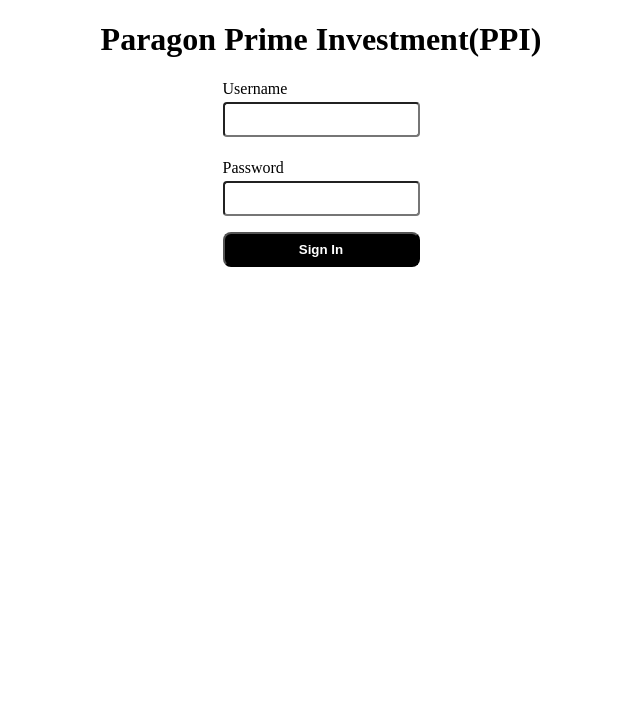
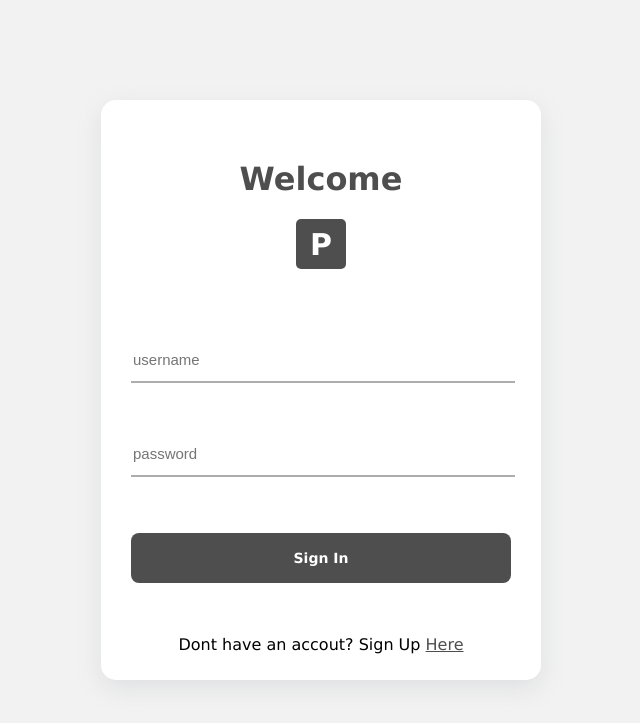
Before and after one commit to joshosim/paraga, a Django app: page /users/signin/ in a window 1280 px wide. Shown: the top 723 px of the page, without its empty margins (319-959 px from the left). Run offline with Django 5.2, Linux system fonts and the light colour scheme.

Commit message:
css for login refurbished

```diff
--- a/paragan/app/templates/dashboard.html
+++ b/paragan/app/templates/dashboard.html
@@ -24,7 +24,7 @@
                 <a href="#">Home</a>
                 <a href="#">Dashboard</a>
                 <a href="#">Investment</a>
-                <a href="#">Logout</a>
+                <a href="{% url 'users:logout' %}">Logout</a>
             </div>
         </div>
     </nav>
@@ -32,7 +32,7 @@
     <div>
         <div>
             <div class="img">
-                <img src='/paragan/static/img/man.png' alt="/" />
+                <img src="{% static 'img/man.png' %}" alt="/" />
             </div>
             <div class="text-left">
                 <p class="title">
--- /dev/null
+++ b/paragan/static/css/base.css
@@ -0,0 +1,3 @@
+body {
+    background: #f2f2f2;
+}
--- a/paragan/static/css/login.css
+++ b/paragan/static/css/login.css
@@ -3,22 +3,6 @@ body {
     margin: 0 auto;
     display: grid;
     place-items: center;
-}
-
-input,
-button,
-label {
-    display: block;
-}
-
-label {
-    text-transform: capitalize;
-}
-
-input {
-    padding: 0.5rem;
-    margin: 0.25rem 0;
-    border-radius: 0.25rem;
 }
 
 button {
@@ -30,3 +14,83 @@ button {
     font-weight: bold;
     margin: 1rem auto;
 }
+.container{
+    display: flex;
+    width: 100%;
+    align-items: center;
+    justify-content: center;
+    margin-top: 100px;
+}
+.second_container{
+    padding: 10px;
+    height: 70%;
+    background: white;
+    width: 60%;
+    box-shadow: rgba(149, 157, 165, 0.2) 0px 8px 24px;
+    border-radius: 15px;
+}
+.title_head{
+    text-align: center;
+    font-family:Verdana, Geneva, Tahoma, sans-serif;
+    margin-top: 50px;
+    color: rgb(78, 78, 78);
+}
+.p_logo_bg{
+    justify-content: center;
+    display: flex;
+    align-items: center;
+}
+.p_logo{
+    width: 50px;
+    height: 50px;
+    border-radius: 5px;
+    background: rgb(78, 78, 78);
+    text-align: center;
+    font-family:Verdana, Geneva, Tahoma, sans-serif;
+    justify-content: center;
+    align-items: center;
+    display: flex;
+    font-size: 30PX;
+    font-weight: bolder;
+    color: white;
+}
+.input_bars{
+    margin-top: 0px;
+    padding: 20px;
+}
+.input_bars input{
+    margin-top: 50px;
+    border: none;
+    width: 100%;
+    outline: none;
+    height: 40px;
+    border-bottom: 2px solid rgba(78, 78, 78, 0.459);
+}
+.input_bars input::placeholder{
+    margin-bottom: 4px;
+    font-weight: 100;
+    font-size: 15px;
+}
+.btn{
+    padding: 20px;
+}
+.btn button{
+    height: 50px;
+    background: rgb(78, 78, 78);
+    border: none;
+    font-size: 14px;
+    font-family:Verdana, Geneva, Tahoma, sans-serif;
+}
+.end_text{
+    text-align: center;
+    font-family: Verdana, Geneva, Tahoma, sans-serif;
+}
+.end_text a{
+    color: rgb(78, 78, 78);
+}
+.error{
+    color: red;
+    font-size: 14px;
+    font-weight: 200;
+    font-family: Verdana, Geneva, Tahoma, sans-serif;
+}
--- a/paragan/static/js/login.js
+++ b/paragan/static/js/login.js
@@ -0,0 +1,9 @@
+document.addEventListener('DOMContentLoaded', ()=>{
+    var error = document.getElementById('error').value
+    var message_box = document.getElementById('message_box')
+    var message =  document.getElementById('message')
+    if (error!=''){
+        message.textContent = error
+        message_box.style.marginRight='0px'
+    }
+})
--- a/paragan/users/models.py
+++ b/paragan/users/models.py
@@ -20,7 +20,7 @@ class User(AbstractUser):
     objects = UserManager()
 
 class UserData(models.Model):
-    user = models.OneToOneField(User, on_delete=models.CASCADE, default=None)
+    user = models.OneToOneField(User, on_delete=models.CASCADE)
     user_balance = models.DecimalField(default=0.00, decimal_places=2, max_digits=50000)
     user_status = models.CharField(null=True, max_length=5000)
     user_notification = models.CharField(null=True, max_length=3000)
--- /dev/null
+++ b/paragan/users/templates/base.html
@@ -0,0 +1,17 @@
+<!DOCTYPE html>
+<html lang="en">
+{% load static %}
+<head>
+    <meta charset="UTF-8">
+    <meta name="viewport" content="width=device-width, initial-scale=1.0">
+    <title>Document</title>
+    <link rel="stylesheet" href="{% static 'css/base.css' %}">
+    {% block extra_css %}
+    {% endblock %}
+</head>
+<body>
+    {% block content %}
+
+    {% endblock content %}
+</body>
+</html>
--- a/paragan/users/templates/login.html
+++ b/paragan/users/templates/login.html
@@ -1,3 +1,4 @@
+{% extends 'base.html' %}
 {% load static %}
 <!DOCTYPE html>
 <html lang="en">
@@ -6,24 +7,44 @@
     <meta charset="UTF-8">
     <meta name="viewport" content="width=device-width, initial-scale=1.0">
     <title>Login</title>
+    {% block extra_css %}
     <link rel="stylesheet" href="{% static 'css/login.css' %}">
+    {% endblock %}
     <script src="{% static 'js/login.js' %}"></script>
 </head>
 
+{% block content %}
 <body>
-    <h1>Paragon Prime Investment(PPI) </h1>
-    <form action="" method="post" id="form">
-        {% csrf_token %}
-        <label>username</label>
-        <input type="text" id="username" name="username"><br>
-        <label>password</label>
-        <input type="password" name="password" id="password">
+    <div class="container">
+        <div class="second_container">
+            <h1 class="title_head">Welcome</h1>
+            <div class="p_logo_bg">
+                <div class="p_logo">P</div>
+            </div>
+            <form action="" method="post" id="form">
+                {% csrf_token %}
 
-        <button type="submit" id="btnMSG">Sign In</button>
-        {% for message in messages %}
-        <p id="errorMSG">{{message}}</p>
-        {% endfor %}
-    </form>
+                <div class="input_bars">
+                    <input type="text" id="username" name="username" placeholder="username">
+                    <input type="password" name="password" id="password" placeholder="password">
+                    <div class="error">
+                        {% for message in messages %}
+                            <p>{{message}}</p>
+                        {% endfor %}
+                    </div>
+                </div>
+
+                <div class="btn">
+                    <button type="submit" id="btnMSG">Sign In</button>
+                </div>
+
+                <div class="end_text">
+                    <p>Dont have an accout? Sign Up <a href="{% url 'users:signup' %}">Here</a></p>
+                </div>
+            </form>
+        </div>
+    </div>
 </body>
+{% endblock content %}
 
 </html>
--- /dev/null
+++ b/paragan/users/templates/logout.html
@@ -0,0 +1,5 @@
+<form action="" method="POST">
+    {% csrf_token %}
+    <button type="submit">Yes</button>
+    <button><a href="{% url 'app:dashbaord' %}">No</a></button>
+</form>
--- a/paragan/users/urls.py
+++ b/paragan/users/urls.py
@@ -6,5 +6,5 @@ app_name = 'users'
 urlpatterns = [
     path('signup/', signup, name='signup'),
     path('signin/', signin, name='signin'),
-    path('logout/', logout, name='logout')
+    path('logout/', log_out, name='logout')
 ]
--- a/paragan/users/views.py
+++ b/paragan/users/views.py
@@ -45,16 +45,18 @@ def signin(request):
 
         if user is not None:
             login(request, user)
-            messages.success(request, 'Login Successfull')
             return redirect('app:dashbaord')
         else:
             messages.error(request, 'Invalid Credentials!!! try again')
-            return redirect('signin')
+            return redirect('users:signin')
 
     if request.user.is_authenticated:
         return redirect('app:dashbaord')
 
     return render(request, 'login.html')
 
-def logout():
-    return None
+def log_out(request):
+    if request.method == "POST":
+        logout(request)
+        return redirect('users:signin')
+    return render(request, 'logout.html')
```
Also changed, not shown: paragan/db.sqlite3, paragan/users/migrations/0003_alter_userdata_user.py (added).
